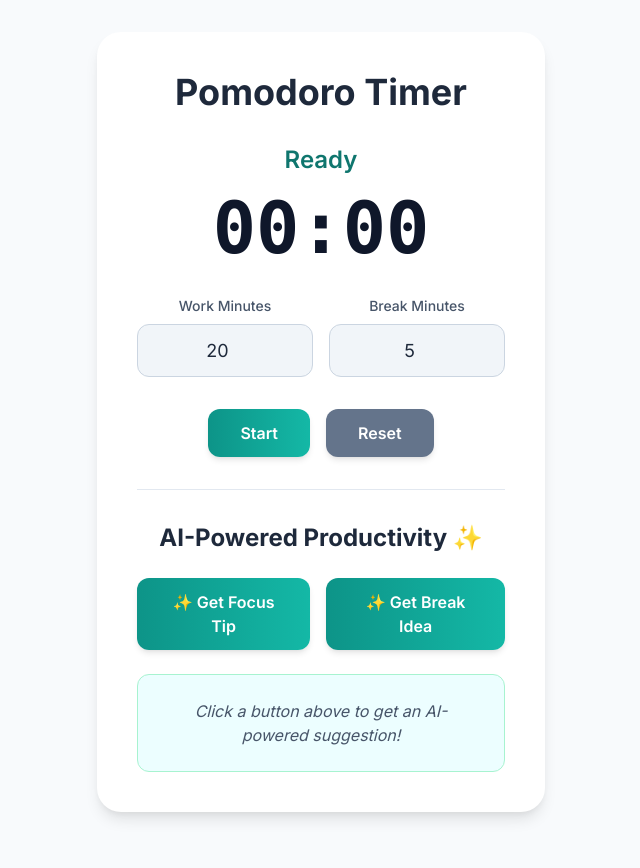
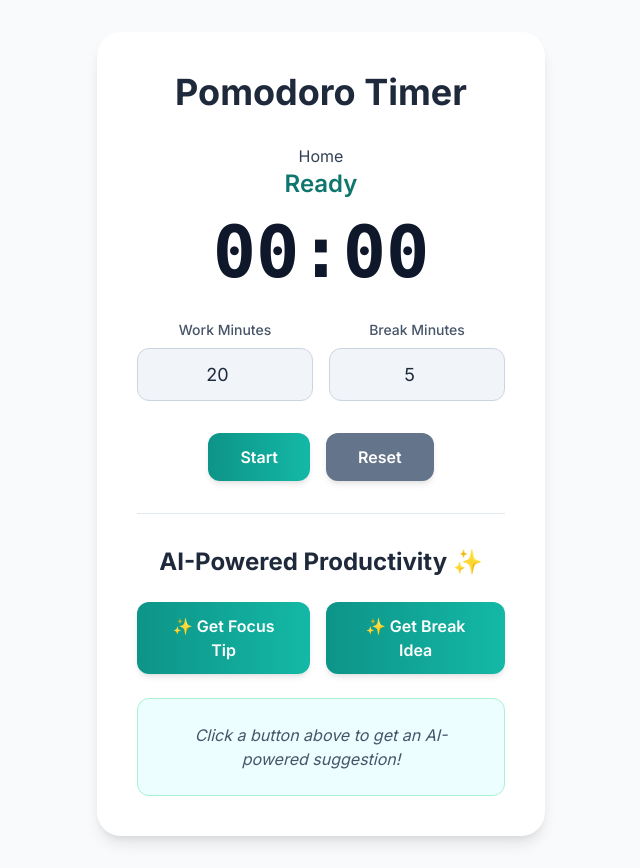
Before and after one commit to Nezumi-ZA/Nezumi-ZA.github.io, a plain HTML site: page pomodoro.html in a window 1280 px wide. Shown: the whole page, without its empty margins (319-959 px from the left). Before the commit the page ends 844 px from the top, so only its background shows below. Drawn offline with nearby package versions, Linux system fonts and the light colour scheme.

Commit message:
Update pomodoro.html

```diff
--- a/pomodoro.html
+++ b/pomodoro.html
@@ -86,7 +86,7 @@
 
     <div class="container-box w-full max-w-md mx-auto text-center">
         <h1 class="text-4xl font-bold text-slate-800 mb-8">Pomodoro Timer</h1>
-        <h2><a href="index.html"></a></h2>
+        <h2><a href="index.html">Home</a></h2>
 
         <div class="mb-8">
             <div id="currentStatus" class="text-2xl font-semibold text-teal-700 mb-4">Ready</div>
```
